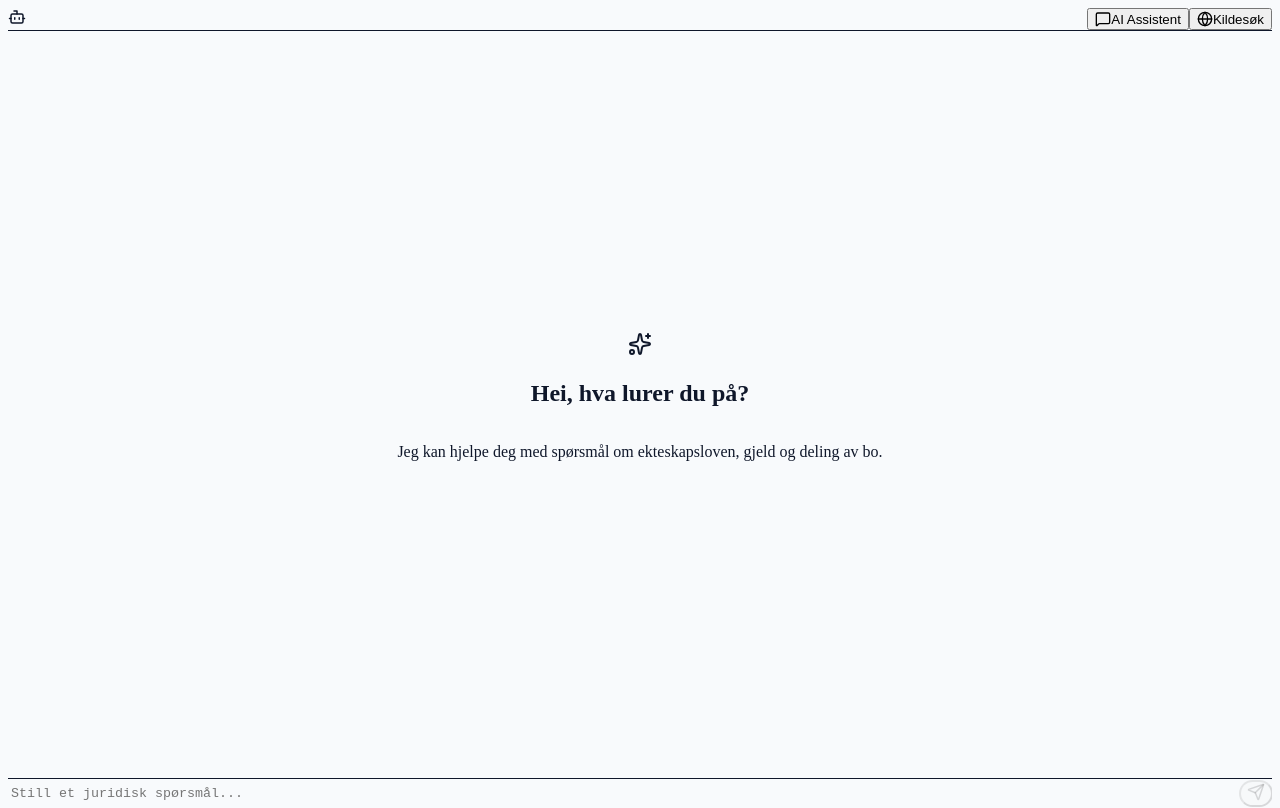
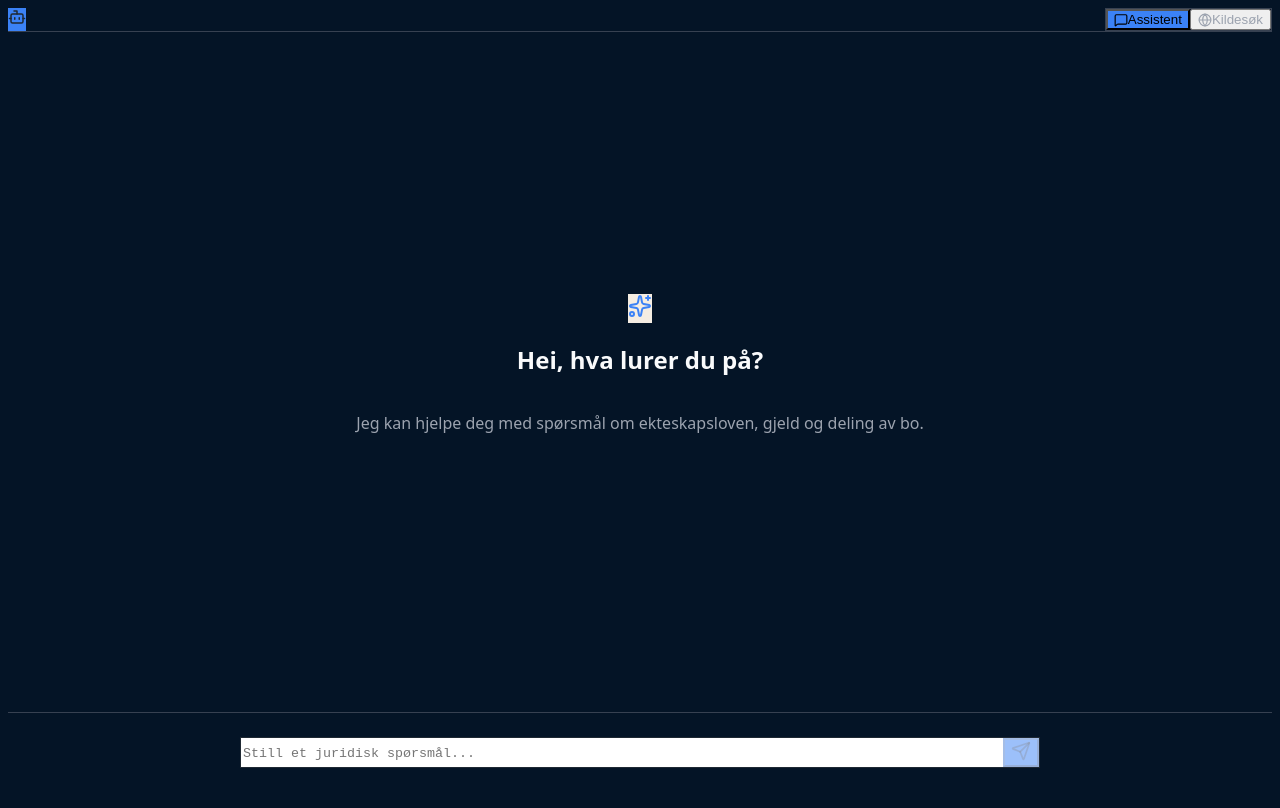
Before and after one commit to einarra/skilsmisse_jus, a Next.js app in the folder web/: page / in a window 1280 px wide. Built offline with nearby package versions, Linux system fonts and the light colour scheme.

Commit message:
Oppdatert app

```diff
--- a/web/app/globals.css
+++ b/web/app/globals.css
@@ -4,8 +4,28 @@
 
 @layer base {
   :root {
-    --background: 248 250 252;
-    --foreground: 15 23 42;
+    --background: 245 237 226;
+    /* Warm Light Beige */
+    --foreground: 31 41 51;
+    /* On Light Primary Text (#1F2933) */
+
+    --brand-deep-blue: #041426;
+    --brand-deep-green: #043326;
+    --brand-warm-beige: #F5EDE2;
+    --brand-warm-gray: #E7E1D7;
+
+    --text-on-dark: #F9FAFB;
+    --text-on-light: #1F2933;
+    --text-muted-dark: #9CA3AF;
+    --text-muted-light: #6B7280;
+
+    --accent-blue: #3B82F6;
+    --accent-green: #16A34A;
+    --accent-amber: #F59E0B;
+    --accent-red: #DC2626;
+
+    --border-subtle: #374151;
+    --border-strong: #111827;
   }
 }
 
@@ -13,14 +33,16 @@ html,
 body {
   height: 100%;
   overscroll-behavior-y: none;
-  /* Prevent bounce */
+  background-color: var(--brand-deep-blue);
+  /* Default to deep blue for shell */
 }
 
 body {
-  color: rgb(var(--foreground));
-  background: rgb(var(--background));
+  color: var(--text-on-light);
+  background: var(--brand-warm-beige);
   -webkit-font-smoothing: antialiased;
   -moz-osx-font-smoothing: grayscale;
+  font-family: system-ui, -apple-system, sans-serif;
 }
 
 /* Custom scrollbar for webkit */
--- a/web/components/ChatInterface.tsx
+++ b/web/components/ChatInterface.tsx
@@ -2,6 +2,8 @@
 
 import React, { useState, useRef, useEffect } from 'react';
 import ReactMarkdown from 'react-markdown';
+import remarkGfm from 'remark-gfm';
+import { motion, AnimatePresence } from 'framer-motion';
 import { Send, Bot, Loader2, Sparkles, Search, BookOpen, ExternalLink, Globe, MessageSquare } from 'lucide-react';
 import { clsx, type ClassValue } from "clsx";
 import { twMerge } from "tailwind-merge";
@@ -67,25 +69,6 @@ export default function ChatInterface() {
         }
     }, [input]);
 
-    // Set explicit height for search container
-    useEffect(() => {
-        if (activeTab === 'search' && searchContainerRef.current) {
-            const updateHeight = () => {
-                if (searchContainerRef.current) {
-                    const parent = searchContainerRef.current.parentElement;
-                    if (parent) {
-                        const height = parent.clientHeight;
-                        searchContainerRef.current.style.height = `${height}px`;
-                    }
-                }
-            };
-
-            updateHeight();
-            window.addEventListener('resize', updateHeight);
-
-            return () => window.removeEventListener('resize', updateHeight);
-        }
-    }, [activeTab]);
 
     const handleSubmit = async (e?: React.FormEvent) => {
         if (e) e.preventDefault();
@@ -179,90 +162,107 @@ export default function ChatInterface() {
     };
 
     return (
-        <div className="flex flex-col h-[100dvh] bg-slate-50 overflow-hidden">
-            {/* Header with Navigation */}
-            <header className="flex-none h-14 bg-white border-b border-slate-200 flex items-center justify-between px-4 z-10 shadow-sm">
+        <div className="flex flex-col h-[100dvh] bg-[#041426] overflow-hidden">
+            {/* Header */}
+            <header className="flex-none h-16 bg-[#041426] border-b border-[#374151] flex items-center justify-between px-4 z-10 shadow-sm">
                 <div className="flex items-center gap-2">
-                    <div className="bg-slate-900 text-white p-1.5 rounded-lg">
+                    <div className="bg-[#3B82F6] text-white p-1.5 rounded-lg shadow-soft">
                         <Bot size={18} />
                     </div>
-                    <h1 className="text-sm font-semibold text-slate-900 tracking-tight hidden sm:block">Skilsmisse Jus Agent</h1>
+                    <h1 className="text-sm font-semibold text-[#F9FAFB] tracking-tight hidden sm:block">Skilsmisse Jus Agent</h1>
                 </div>
 
-                {/* Tab Navigation */}
-                <div className="flex bg-slate-100 p-1 rounded-lg">
+                {/* Navigation Switcher */}
+                <div className="flex bg-[#111827] p-1 rounded-xl border border-[#374151] shadow-inner">
                     <button
                         onClick={() => setActiveTab('chat')}
                         className={cn(
-                            "flex items-center gap-2 px-4 py-1.5 rounded-md text-sm font-medium transition-all",
+                            "flex items-center gap-2 px-4 py-1.5 text-xs font-semibold rounded-lg transition-all",
                             activeTab === 'chat'
-                                ? "bg-white text-slate-900 shadow-sm"
-                                : "text-slate-500 hover:text-slate-700"
+                                ? "bg-[#3B82F6] text-white shadow-soft"
+                                : "text-[#9CA3AF] hover:text-[#F9FAFB]"
                         )}
                     >
-                        <MessageSquare size={16} />
-                        AI Assistent
+                        <MessageSquare size={14} />
+                        Assistent
                     </button>
                     <button
                         onClick={() => setActiveTab('search')}
                         className={cn(
-                            "flex items-center gap-2 px-4 py-1.5 rounded-md text-sm font-medium transition-all",
+                            "flex items-center gap-2 px-4 py-1.5 text-xs font-semibold rounded-lg transition-all",
                             activeTab === 'search'
-                                ? "bg-white text-slate-900 shadow-sm"
-                                : "text-slate-500 hover:text-slate-700"
+                                ? "bg-[#3B82F6] text-white shadow-soft"
+                                : "text-[#9CA3AF] hover:text-[#F9FAFB]"
                         )}
                     >
-                        <Globe size={16} />
+                        <Globe size={14} />
                         Kildesøk
                     </button>
                 </div>
 
-                <div className="ml-2 px-2 py-0.5 bg-blue-50 text-blue-700 text-[10px] font-bold uppercase tracking-wider rounded-full hidden sm:block">
+                <div className="hidden xs:block px-2 py-0.5 bg-[#043326] text-[#16A34A] text-[10px] font-bold uppercase tracking-wider rounded-full border border-[#16A34A]/20">
                     Beta
                 </div>
             </header>
 
             {/* Main Content Area */}
             <div className="flex-1 min-h-0 flex flex-col overflow-hidden">
+                <AnimatePresence mode="wait">
                     {/* Chat View */}
                     {activeTab === 'chat' && (
-                    <div className="flex-1 flex flex-col min-h-0">
+                        <motion.div
+                            key="chat"
+                            initial={{ opacity: 0, x: -20 }}
+                            animate={{ opacity: 1, x: 0 }}
+                            exit={{ opacity: 0, x: 20 }}
+                            className="flex-1 flex flex-col min-h-0 overflow-hidden"
+                        >
                             <div
                                 ref={chatContainerRef}
-                            className="flex-1 overflow-y-auto p-4 space-y-6 scroll-smooth min-h-0"
+                                className="flex-1 overflow-y-auto p-4 space-y-6 scroll-smooth"
+                                style={{ height: '100%' }}
                             >
+                                <AnimatePresence initial={false}>
                                     {messages.length === 0 && (
-                                <div className="flex flex-col items-center justify-center h-full text-center px-6">
-                                    <div className="bg-white p-4 rounded-2xl shadow-sm mb-4">
-                                        <Sparkles className="w-8 h-8 text-blue-600" />
+                                        <motion.div
+                                            initial={{ opacity: 0, y: 10 }}
+                                            animate={{ opacity: 1, y: 0 }}
+                                            className="flex flex-col items-center justify-center h-full text-center px-6"
+                                        >
+                                            <div className="bg-[#F5EDE2] p-4 rounded-2xl shadow-soft mb-4">
+                                                <Sparkles className="w-8 h-8 text-[#3B82F6]" />
                                             </div>
-                                    <h2 className="text-xl font-bold text-slate-900 mb-2">Hei, hva lurer du på?</h2>
-                                    <p className="text-slate-500 max-w-xs text-sm leading-relaxed">
+                                            <h2 className="text-xl font-bold text-[#F9FAFB] mb-2">Hei, hva lurer du på?</h2>
+                                            <p className="text-[#9CA3AF] max-w-xs text-sm leading-relaxed">
                                                 Jeg kan hjelpe deg med spørsmål om ekteskapsloven, gjeld og deling av bo.
                                             </p>
-                                </div>
+                                        </motion.div>
                                     )}
 
                                     {messages.map((msg, index) => (
-                                <div
+                                        <motion.div
                                             key={index}
+                                            initial={{ opacity: 0, y: 10, scale: 0.95 }}
+                                            animate={{ opacity: 1, y: 0, scale: 1 }}
+                                            transition={{ duration: 0.2 }}
                                             className={cn(
                                                 "flex flex-col max-w-[85%] sm:max-w-[75%]",
                                                 msg.role === 'user' ? "ml-auto items-end" : "mr-auto items-start"
                                             )}
                                         >
                                             <div className={cn(
-                                        "rounded-2xl px-5 py-3 shadow-sm text-sm sm:text-base leading-relaxed whitespace-pre-wrap",
+                                                "rounded-2xl px-5 py-3 shadow-soft text-sm sm:text-base leading-relaxed whitespace-pre-wrap",
                                                 msg.role === 'user'
-                                            ? "bg-blue-600 text-white rounded-tr-sm"
-                                            : "bg-white text-slate-800 border border-slate-200 rounded-tl-sm"
+                                                    ? "bg-[#FFFFFF] text-[#000000] rounded-tr-sm shadow-sm"
+                                                    : "bg-[#F5EDE2] text-[#1F2933] rounded-tl-sm border border-[#E7E1D7]"
                                             )}>
                                                 {msg.role === 'assistant' ? (
-                                            <div className="prose prose-slate prose-sm max-w-none dark:prose-invert">
+                                                    <div className="prose prose-slate prose-sm max-w-none">
                                                         <ReactMarkdown
+                                                            remarkPlugins={[remarkGfm]}
                                                             components={{
                                                                 a: ({ node, ...props }) => (
-                                                            <a {...props} target="_blank" rel="noopener noreferrer" className="text-blue-600 hover:underline" />
+                                                                    <a {...props} target="_blank" rel="noopener noreferrer" className="text-[#3B82F6] font-medium hover:underline" />
                                                                 )
                                                             }}
                                                         >
@@ -273,24 +273,30 @@ export default function ChatInterface() {
                                                     msg.content
                                                 )}
                                             </div>
-                                </div>
+                                        </motion.div>
                                     ))}
 
                                     {isLoading && messages[messages.length - 1]?.role !== 'assistant' && (
-                                <div className="flex mr-auto items-start max-w-[75%]">
-                                    <div className="bg-white rounded-2xl rounded-tl-sm px-4 py-3 border border-slate-200 shadow-sm flex items-center gap-2">
-                                        <Loader2 className="w-4 h-4 animate-spin text-blue-600" />
-                                        <span className="text-sm text-slate-500">Tenker...</span>
+                                        <motion.div
+                                            initial={{ opacity: 0 }}
+                                            animate={{ opacity: 1 }}
+                                            className="flex mr-auto items-start max-w-[75%]"
+                                        >
+                                            <div className="bg-[#F5EDE2] rounded-2xl rounded-tl-sm px-4 py-3 border border-[#E7E1D7] shadow-soft flex items-center gap-2">
+                                                <Loader2 className="w-4 h-4 animate-spin text-[#3B82F6]" />
+                                                <span className="text-sm text-[#6B7280]">Tenker...</span>
                                             </div>
-                                </div>
+                                        </motion.div>
                                     )}
+                                </AnimatePresence>
 
                                 <div ref={messagesEndRef} className="h-4" />
                             </div>
 
                             {/* Input Area */}
-                        <div className="flex-none bg-white border-t border-slate-200 p-3 sm:p-4 pb-safe">
-                            <div className="w-full relative flex items-end gap-2 bg-slate-100 p-2 rounded-3xl border border-transparent focus-within:border-blue-300 focus-within:bg-white focus-within:ring-4 focus-within:ring-blue-50 transition-all">
+                            <div className="flex-none bg-[#041426] border-t border-[#374151]" style={{ padding: '1.5rem 1rem 2.5rem 1rem' }}>
+                                <div style={{ maxWidth: '800px', margin: '0 auto', width: '100%' }}>
+                                    <div className="relative flex items-end gap-3 bg-[#FFFFFF] p-3 rounded-2xl border border-gray-200 shadow-xl focus-within:border-[#3B82F6] focus-within:ring-4 focus-within:ring-[#3B82F6]/10 transition-all">
                                         <textarea
                                             ref={inputRef}
                                             value={input}
@@ -298,44 +304,51 @@ export default function ChatInterface() {
                                             onKeyDown={handleKeyDown}
                                             placeholder="Still et juridisk spørsmål..."
                                             rows={1}
-                                    className="flex-1 bg-transparent border-none focus:ring-0 resize-none py-2.5 px-3 max-h-32 text-slate-900 placeholder:text-slate-400 text-base"
+                                            className="flex-1 bg-transparent border-none focus:ring-0 resize-none py-3 px-4 max-h-40 text-[#000000] placeholder:text-gray-400 text-base leading-relaxed"
                                         />
                                         <button
                                             onClick={() => handleSubmit()}
                                             disabled={isLoading || !input.trim()}
-                                    className="flex-none p-2.5 bg-blue-600 text-white rounded-full hover:bg-blue-700 disabled:opacity-50 disabled:cursor-not-allowed transition-colors mb-0.5"
+                                            className="flex-none p-3.5 bg-[#3B82F6] text-white rounded-xl hover:bg-[#2563EB] disabled:opacity-50 disabled:cursor-not-allowed shadow-soft transition-all mb-0.5"
                                         >
-                                    <Send size={18} />
+                                            <Send size={20} />
                                         </button>
                                     </div>
                                 </div>
                             </div>
+                        </motion.div>
                     )}
 
                     {/* Search View */}
                     {activeTab === 'search' && (
-                    <div className="flex-1 flex flex-col min-h-0 overflow-hidden">
+                        <motion.div
+                            key="search"
+                            initial={{ opacity: 0, x: 20 }}
+                            animate={{ opacity: 1, x: 0 }}
+                            exit={{ opacity: 0, x: -20 }}
+                            className="flex-1 flex flex-col min-h-0 overflow-hidden"
+                        >
                             <div
                                 ref={searchContainerRef}
-                            className="flex-1 overflow-y-auto min-h-0"
-                            style={{ WebkitOverflowScrolling: 'touch' }}
+                                className="flex-1 overflow-y-auto"
+                                style={{ height: '100%', WebkitOverflowScrolling: 'touch' }}
                             >
                                 <div className="p-4 sm:p-8 max-w-4xl mx-auto w-full">
-                                <div className="text-center mb-8">
-                                    <h2 className="text-2xl font-bold text-slate-900 mb-2">Søk i rettskilder</h2>
-                                    <p className="text-slate-500">Søk direkte i jurdiske rettskilder</p>
+                                    <div className="text-center mb-10">
+                                        <h2 className="text-2xl font-bold text-[#F9FAFB] mb-2">Søk i rettskilder</h2>
+                                        <p className="text-[#9CA3AF]">Søk direkte i jurdiske rettskilder</p>
                                     </div>
 
-                                <div className="bg-white p-2 rounded-full shadow-sm border border-slate-200 flex gap-2 w-full mb-8">
-                                    <div className="pl-3 flex items-center pointer-events-none text-slate-400">
+                                    <div className="bg-[#111827] p-2 rounded-xl shadow-soft border border-[#374151] flex gap-2 w-full mb-10 focus-within:border-[#3B82F6] transition-all">
+                                        <div className="pl-3 flex items-center pointer-events-none text-[#9CA3AF]">
                                             <Search size={20} />
                                         </div>
                                         <input
                                             type="text"
                                             value={searchQuery}
                                             onChange={(e) => setSearchQuery(e.target.value)}
-                                        placeholder="Bruk nøkkelord for å søke etter emner, lover eller regler..."
-                                        className="flex-1 border-none focus:ring-0 text-slate-900 placeholder:text-slate-400 h-10"
+                                            placeholder="Bruk nøkkelord for å søke..."
+                                            className="flex-1 bg-transparent border-none focus:ring-0 text-[#F9FAFB] placeholder:text-[#9CA3AF] h-10"
                                             onKeyDown={(e) => {
                                                 if (e.key === 'Enter') {
                                                     e.preventDefault();
@@ -346,7 +359,7 @@ export default function ChatInterface() {
                                         <button
                                             onClick={() => handleSearch()}
                                             disabled={isSearching || !searchQuery.trim()}
-                                        className="bg-blue-600 text-white px-6 py-2 rounded-full hover:bg-blue-700 disabled:opacity-50 font-medium transition-colors"
+                                            className="bg-[#3B82F6] text-white px-6 py-2 rounded-lg hover:bg-[#2563EB] disabled:opacity-50 font-medium transition-all shadow-soft"
                                         >
                                             {isSearching ? <Loader2 size={18} className="animate-spin" /> : 'Søk'}
                                         </button>
@@ -367,32 +380,42 @@ export default function ChatInterface() {
                                                 </div>
                                             )}
 
+                                            <AnimatePresence>
                                                 {searchResults.map((result, idx) => (
-                                            <div key={idx} className="bg-white p-4 sm:p-5 rounded-xl border border-slate-200 shadow-sm hover:shadow-md transition-shadow group">
+                                                    <motion.div
+                                                        key={idx}
+                                                        initial={{ opacity: 0, scale: 0.95 }}
+                                                        animate={{ opacity: 1, scale: 1 }}
+                                                        transition={{ delay: idx * 0.05 }}
+                                                        className="bg-[#F5EDE2] p-5 rounded-xl border border-[#E7E1D7] shadow-soft hover:shadow-lg transition-all group"
+                                                    >
                                                         <a
                                                             href={result.link}
                                                             target="_blank"
                                                             rel="noopener noreferrer"
                                                             className="block"
                                                         >
-                                                    <h3 className="text-blue-600 font-semibold text-lg mb-1 group-hover:underline flex items-center gap-2">
+                                                            <h3 className="text-[#3B82F6] font-bold text-lg mb-1 group-hover:underline flex items-center gap-2">
                                                                 {result.title}
                                                                 <ExternalLink size={14} className="opacity-0 group-hover:opacity-50 transition-opacity" />
                                                             </h3>
-                                                    <div className="text-xs text-slate-400 mb-2 truncate">{result.link}</div>
-                                                    <p className="text-slate-600 text-sm leading-relaxed">
+                                                            <div className="text-xs text-[#6B7280] mb-3 truncate">{result.link}</div>
+                                                            <p className="text-[#1F2933] text-sm leading-relaxed">
                                                                 {result.snippet}
                                                             </p>
                                                         </a>
-                                            </div>
+                                                    </motion.div>
                                                 ))}
+                                            </AnimatePresence>
                                         </div>
                                     )}
                                 </div>
                             </div>
+                        </motion.div>
+                    )}
+                </AnimatePresence>
             </div>
-                )}
-            </div>
+
         </div>
     );
 }
--- a/web/lib/serper.ts
+++ b/web/lib/serper.ts
@@ -14,8 +14,8 @@ export async function performSearch(query: string): Promise<SearchResult[]> {
 
     const url = 'https://google.serper.dev/search';
     const data = JSON.stringify({
-        q: `site:jusinfo.no OR site:lovdata.no ${query}`,
-        num: 20
+        q: `site:lovdata.no OR site:SNL.no OR site:jusinfo.no${query}`,
+        num: 15
     });
 
     const requestOptions: RequestInit = {
@@ -47,6 +47,6 @@ export async function searchLegalSources(query: string) {
     if (results.length > 0) {
         return results.map((item: any) => `Title: ${item.title}\nLink: ${item.link}\nSnippet: ${item.snippet}`).join('\n\n');
     } else {
-        return "No results found on jusinfo.no or lovdata.no for this query.";
+        return "No results found on lovdata.no or SNL.no or jusinfo.no for this query.";
     }
 }
--- a/web/package.json
+++ b/web/package.json
@@ -12,12 +12,14 @@
   "dependencies": {
     "clsx": "^2.1.1",
     "dotenv": "^17.2.3",
+    "framer-motion": "^12.23.26",
     "lucide-react": "^0.561.0",
     "next": "16.0.10",
     "openai": "^4.104.0",
     "react": "19.2.1",
     "react-dom": "19.2.1",
     "react-markdown": "^10.1.0",
+    "remark-gfm": "^4.0.1",
     "tailwind-merge": "^3.4.0"
   },
   "devDependencies": {
--- a/web/scripts/debug-openai.ts
+++ /dev/null
@@ -1,8 +0,0 @@
-import OpenAI from 'openai';
-
-const openai = new OpenAI({ apiKey: "test" });
-console.log("Keys on openai:", Object.keys(openai));
-console.log("Keys on openai.beta:", Object.keys(openai.beta));
-// @ts-ignore
-console.log("openai.vectorStores exists:", !!openai.vectorStores);
-console.log("openai.vectorStores keys:", Object.keys(openai.vectorStores || {}));
```
Also changed, not shown: web/scripts/setup-assistant.ts (+25 -23 lines), 1 other file (tests, documents, lock files or other folders). Lines whose indentation alone changed are shown as unchanged.
